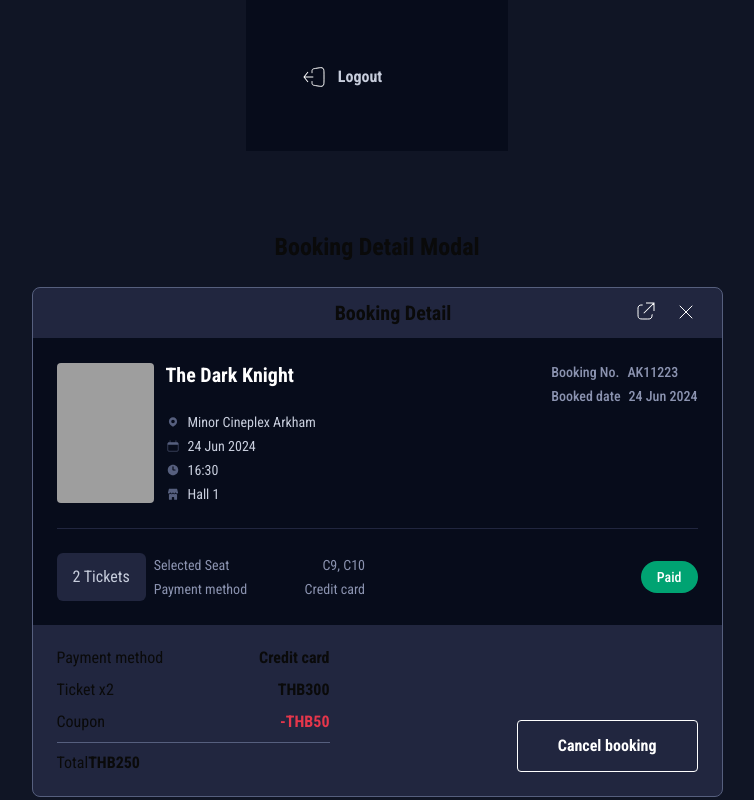
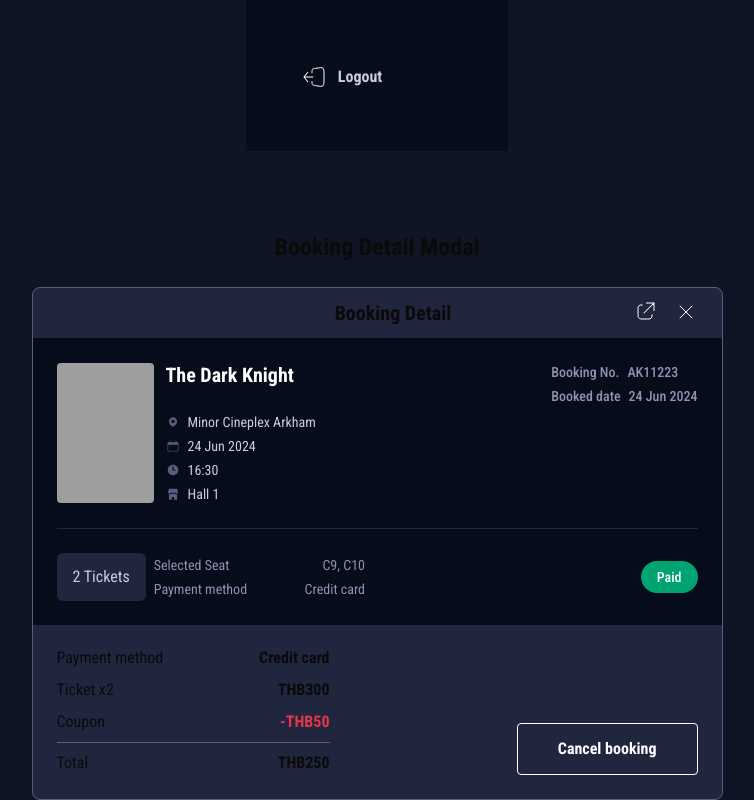
Before and after one commit to KrittidejDev/MinorCineplex, a Next.js app: page /all-widget in a window 1280 px wide. Shown: the part 10708-11508 px from the top of the page, without its empty margins (263-1017 px from the left). Built offline with nearby package versions, Linux system fonts and the light colour scheme; grey boxes are pictures that could not be loaded; a web font is replaced by a local one.

Commit message:
feat: add responsive to BookingDetailModal

```diff
--- a/src/components/Modals/BookingDetailModal.tsx
+++ b/src/components/Modals/BookingDetailModal.tsx
@@ -5,7 +5,7 @@ import { Button } from "../ui/button";
 
 function BookingDetailModal() {
   return (
-    <div className="relative w-screen max-w-[691px] max-h-[510px] bg-gray-g63f border border-gray-gf7e rounded-md">
+    <div className="relative w-screen max-w-[691px] h-fit bg-gray-g63f border border-gray-gf7e rounded-md">
       <div className="flex justify-between py-3 px-6">
         <div className="w-24"></div>
         <h4 className="text-f-20">Booking Detail</h4>
@@ -35,6 +35,7 @@ function BookingDetailModal() {
           rounded={false}
         />
       </div>
+      <div className="flex flex-col mt-22 sm:mt-0">
         <div className="max-w-[273px] pb-2 m-6 mb-2 border-b border-gray-gf7e">
           <div className="flex flex-col gap-2">
             <div className="flex justify-between">
@@ -53,18 +54,19 @@ function BookingDetailModal() {
             </div>
           </div>
         </div>
-      <div className="flex justify-between">
+
           <div className="max-w-[273px] mx-6 mb-6">
             <div className="flex justify-between">
               <p className="text-fr-16">Total</p>
               <span className="font-bold text-fm-16">THB250</span>
             </div>
           </div>
-        <div className="absolute right-6 bottom-6">
+          <div className="sm:absolute m-6 mt-0 sm:m-0 right-6 bottom-6">
             <Button className="btn-base white-outline-normal">
               Cancel booking
             </Button>
           </div>
+
       </div>
     </div>
   );
```
Lines whose indentation alone changed are shown as unchanged.
